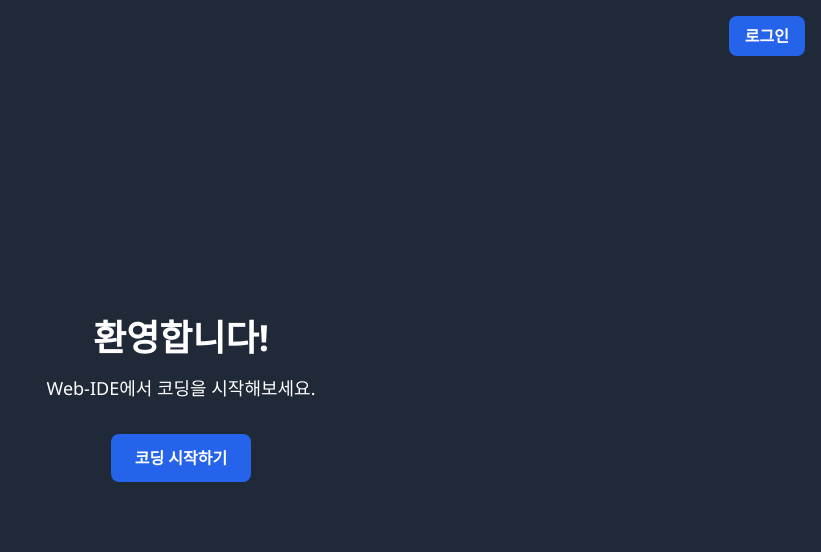
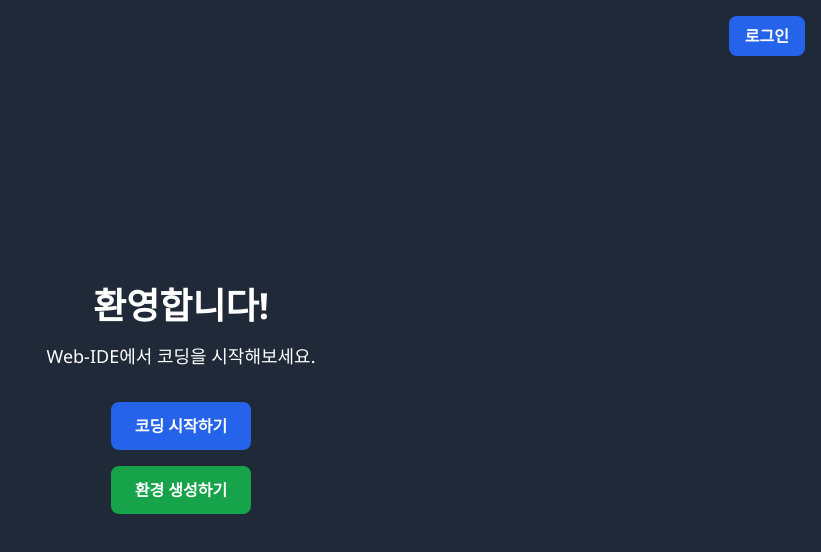
Before and after one commit to jaewoo-rain/webide_react, a React (Vite) app: page / in a window 1280 px wide. Shown: the top 552 px of the page, without its empty margins (459-1280 px from the left). Built offline with nearby package versions, Linux system fonts and the light colour scheme.

Commit message:
feat: 사용자 컨테이너 생성 제한 기능 구현

```diff
--- a/src/components/Header.jsx
+++ b/src/components/Header.jsx
@@ -1,6 +1,7 @@
 import React from "react";
 import { useDispatch, useSelector } from "react-redux";
 import { clearAuth } from "../store/userSlice"; // clearToken import
+
 
 // 최상단 로고, select바, 실행 등
 export default function Header({ onRun, setMode, mode }) {
--- a/src/components/Main.jsx
+++ b/src/components/Main.jsx
@@ -1,11 +1,39 @@
 import React from 'react';
 import { useDispatch, useSelector } from 'react-redux';
 import { clearAuth } from '../store/userSlice';
+import axios from "axios";
 
 export default function Main({ onStartCoding, onLoginClick }) {
   const { token, user: userInfo } = useSelector((state) => state.user);
   const isLoggedIn = !!token;
   const dispatch = useDispatch();
+
+  const handleCreateContainer = async () => {
+    try {
+      // CreateContainerRequest 모델에 맞춰 데이터 구성
+      const requestData = {
+        image: "ide-python", // 예시 값, 실제로는 사용자 입력 등에서 가져와야 함
+        cmd: [], // 예시 값
+        env: {}, // 예시 값
+        // 필요한 추가 옵션들: ports, volumes 등
+      };
+
+      const response = await axios.post('http://localhost:8000/containers', requestData);
+      if (response.status === 201) {
+        // CreateContainerResponse 모델에 맞춰 응답 데이터 처리
+        const { id, name, image, owner, role, limited_by_quota } = response.data;
+        alert(`컨테이너 생성 성공!\n이름: ${name}\nID: ${id}\n이미지: ${image}\n소유자: ${owner}\n역할: ${role}\n할당량 제한: ${limited_by_quota}`);
+        // TODO: 컨테이너 목록을 다시 불러오는 로직 추가
+      }
+    } catch (error) {
+      console.error("컨테이너 생성 실패:", error);
+      if (error.response) {
+        alert(`오류: ${error.response.data.detail}`);
+      } else {
+        alert("컨테이너를 생성하는 중 오류가 발생했습니다.");
+      }
+    }
+  };
 
   const handleLogout = () => {
     dispatch(clearAuth());
@@ -56,6 +84,12 @@ export default function Main({ onStartCoding, onLoginClick }) {
       >
         코딩 시작하기
       </button>
+      <button
+        onClick={handleCreateContainer}
+        className="px-6 py-3 font-bold text-white bg-green-600 rounded-lg hover:bg-green-700 focus:outline-none focus:shadow-outline mt-4"
+      >
+        환경 생성하기
+      </button>
     </div>
   );
 }
```
